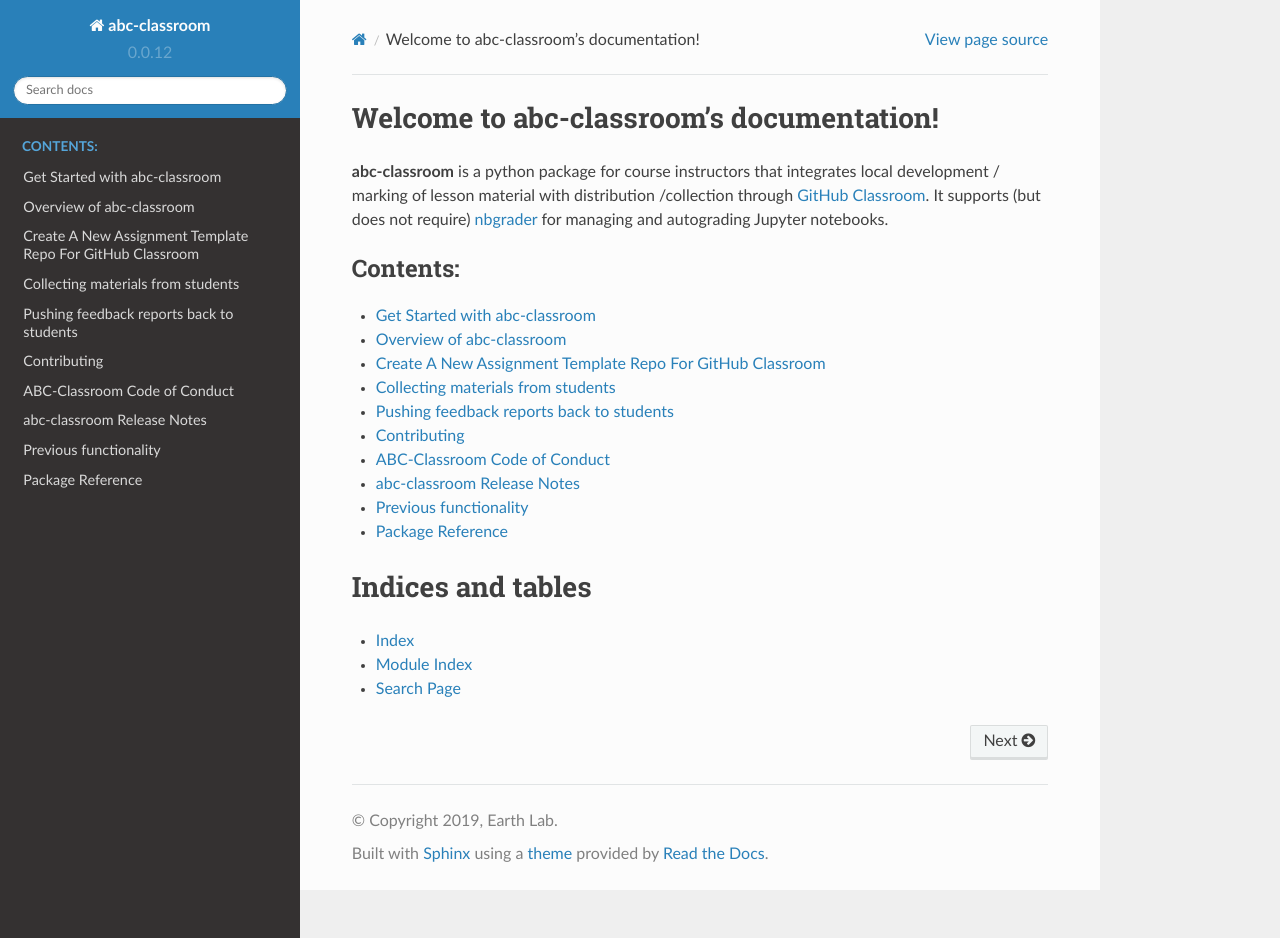
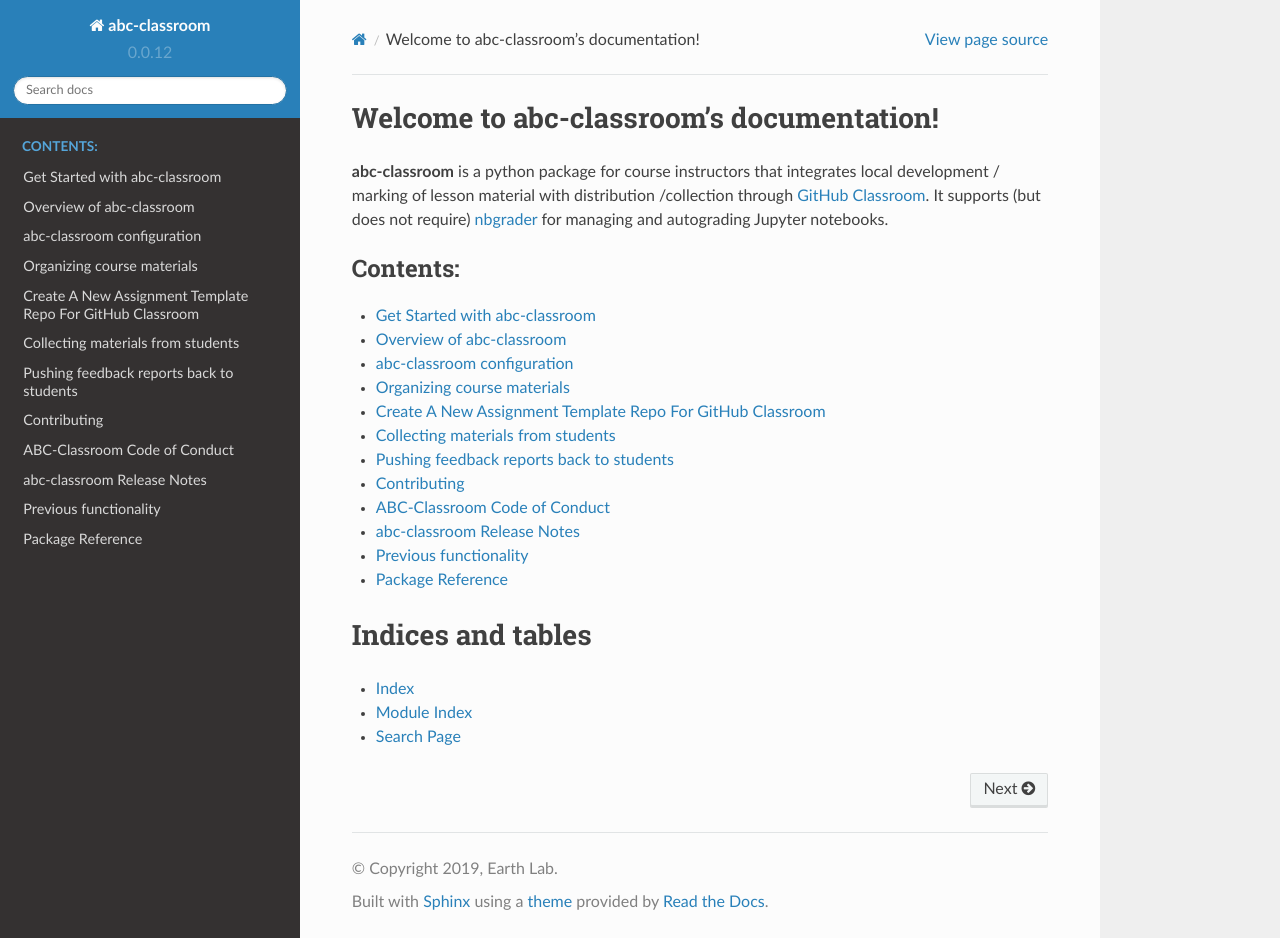
Before and after one commit to earthlab/abc-classroom, a Sphinx documentation site: the page built from docs/index.rst, in a window 1280 px wide and 938 px high. Built offline with Sphinx 7.4.7 and the Read the Docs theme 2.0.0, drawn with Linux system fonts in a browser that asks for light colours.

Commit message:
stubs for course materials and config docs

```diff
--- /dev/null
+++ b/docs/configuration.rst
@@ -0,0 +1,2 @@
+abc-classroom configuration
+---------------------------
--- /dev/null
+++ b/docs/course-materials.rst
@@ -0,0 +1,2 @@
+Organizing course materials
+---------------------------
--- a/docs/index.rst
+++ b/docs/index.rst
@@ -18,6 +18,8 @@
 
    get-started
    overview
+   configuration
+   course-materials
    new_assignment
    clone
    feedback
```
